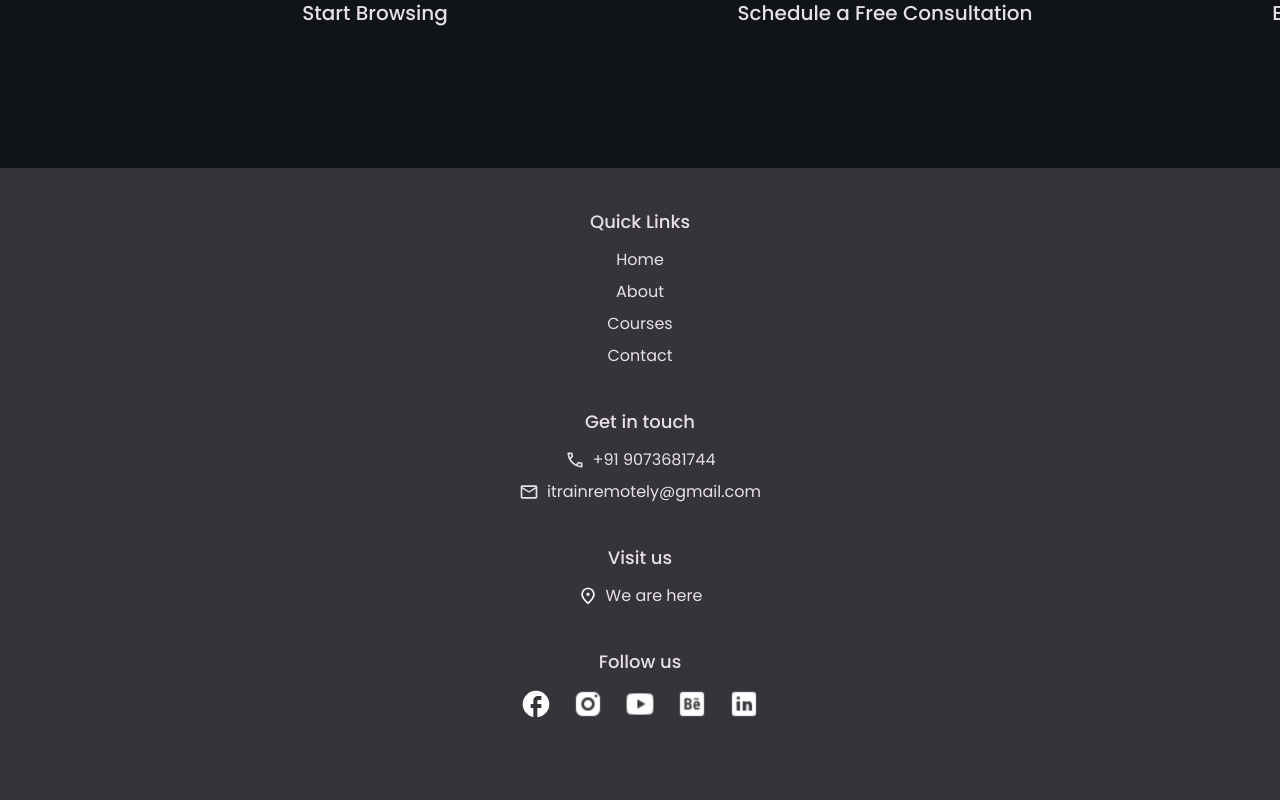
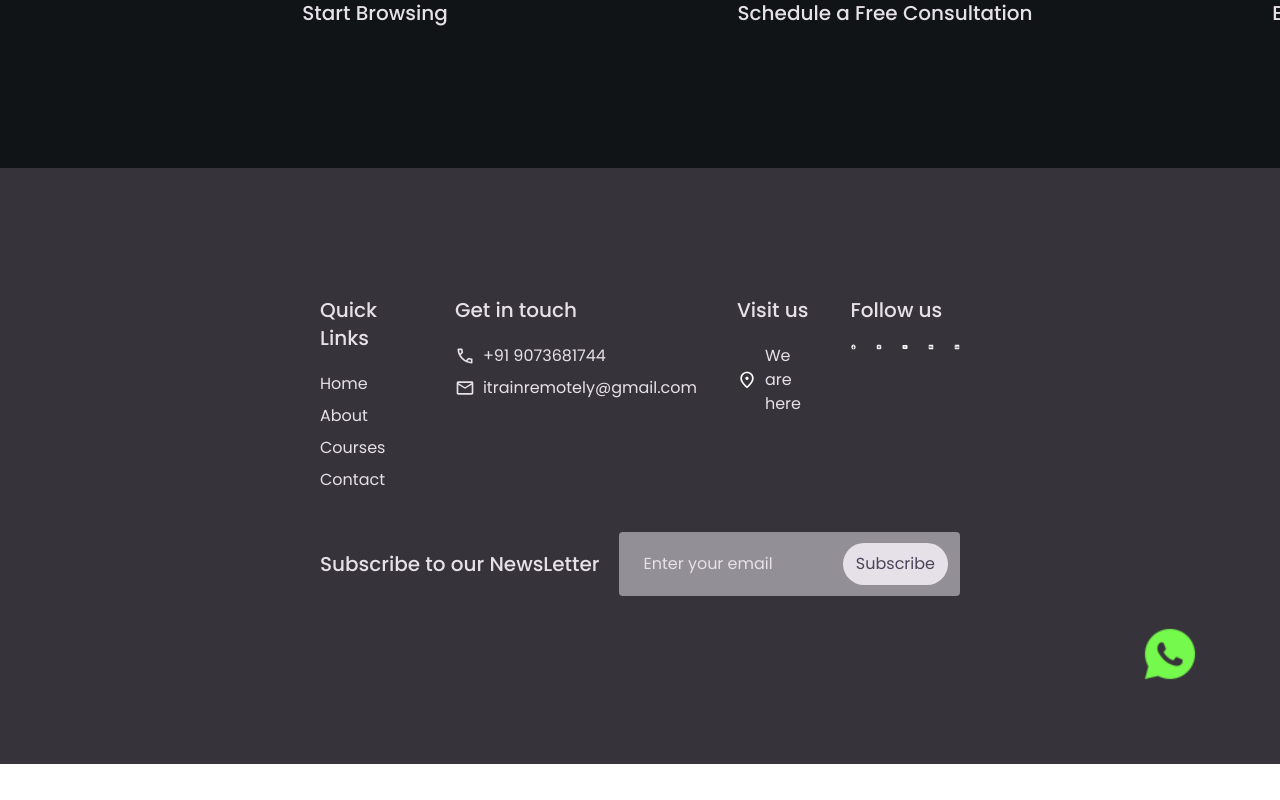
Before and after one commit to NoTimeInnovations/iTrain, a Next.js app: page / in a window 1280 px wide. Shown: the part 7816-8616 px from the top of the page. After the commit the page ends 8580 px from the top, so only its background shows below. Built offline with nearby package versions, Linux system fonts and the light colour scheme.

Commit message:
footer done

```diff
--- a/src/components/Button.jsx
+++ b/src/components/Button.jsx
@@ -1,6 +1,6 @@
 import React from "react";
 
-const Button = ({ bg, color , hoverColor , bgInvert, children, borderColor }) => {
+const Button = ({ bg, color , hoverColor , bgInvert, children, borderColor , padding , textSize }) => {
   return (
     <button
       className={`${
@@ -13,7 +13,7 @@ const Button = ({ bg, color , hoverColor , bgInvert, children, borderColor }) =>
             } hover:bg-buttonHover hover:border-transparent border-[1px]`
       } active:scale-95  transition-all ${
         color ? color : "text-textColor"
-      } ${ hoverColor ? hoverColor : 'hover:text-textColor' } px-[24px] py-[10px] rounded-full w-fit`}
+      } ${ hoverColor ? hoverColor : 'hover:text-textColor' } ${padding ? padding : 'px-[24px] py-[10px]'} ${textSize} rounded-full w-fit`}
     >
       {children}
     </button>
--- a/src/components/Footer.jsx
+++ b/src/components/Footer.jsx
@@ -1,6 +1,7 @@
 import Image from "next/image";
 import Link from "next/link";
 import React from "react";
+import Button from "./Button";
 
 const Footer = () => {
   const webPageLinks = [
@@ -58,23 +59,24 @@ const Footer = () => {
       link: "#",
     },
     {
-      image : '/images/icons/behance.svg',
-      title : 'behance',
-      link : '#'
+      image: "/images/icons/behance.svg",
+      title: "behance",
+      link: "#",
     },
     {
-      image : '/images/icons/linkedin.svg',
-      title : 'linkedin',
-      link : '#'
+      image: "/images/icons/linkedin.svg",
+      title: "linkedin",
+      link: "#",
     },
   ];
 
   return (
-    <footer className="bg-primary text-textColor p-10 grid gap-10">
+    <footer className="bg-primary text-textColor p-10 lg:p-20 xl:px-80 xl:py-32 grid gap-10 relative">
+      <div className="grid gap-10 lg:grid-flow-col">
         {/* webPageLinks  */}
-      <div className="grid place-items-center gap-3 text-center">
+        <div className="grid place-items-center gap-3 lg:gap-5 text-center lg:text-start lg:place-items-start h-fit">
           {/* title  */}
-        <p className="text-lg font-medium">Quick Links</p>
+          <p className="text-lg font-medium lg:text-xl">Quick Links</p>
 
           {/* links  */}
           <div className="grid gap-2">
@@ -87,11 +89,11 @@ const Footer = () => {
         </div>
 
         {/* getInTouchLInks  */}
-      <div className="grid place-items-center gap-3 text-center">
+        <div className="grid place-items-center gap-3 lg:gap-5 text-center h-fit lg:text-start lg:place-items-start ">
           {/* title  */}
-        <p className="text-lg font-medium">Get in touch</p>
+          <p className="text-lg font-medium lg:text-xl">Get in touch</p>
           {/* links  */}
-        <div className="grid place-items-center text-center gap-2">
+          <div className="grid place-items-center text-center gap-2 lg:text-start lg:place-items-start">
             {getInTouchLinks.map((item, index) => (
               <div
                 key={`getintouchlinks_${index}`}
@@ -113,9 +115,9 @@ const Footer = () => {
         </div>
 
         {/* visit us link  */}
-      <div className="grid place-items-center text-center gap-3">
+        <div className="grid place-items-center text-center gap-3 lg:gap-5 h-fit lg:text-start lg:place-items-start ">
           {/* title  */}
-        <p className="font-medium text-lg">Visit us</p>
+          <p className="font-medium text-lg lg:text-xl">Visit us</p>
 
           {/* link  */}
           <Link className="flex items-center gap-2" href={visitUsLink.link}>
@@ -134,14 +136,13 @@ const Footer = () => {
         </div>
 
         {/* follow us links  */}
-      <div className="grid place-items-center text-center gap-3">
+        <div className="grid place-items-center text-center gap-3 lg:gap-5 h-fit lg:text-start lg:place-items-start">
           {/* title  */}
-          <p className="text-lg font-medium">Follow us</p>
+          <p className="text-lg font-medium lg:text-xl">Follow us</p>
 
           {/* links  */}
           <div className="flex items-center gap-5">
-            {
-              followUsLinks.map((item,index)=>(
+            {followUsLinks.map((item, index) => (
               <Link href={item.link}>
                 <Image
                   src={item.image}
@@ -151,17 +152,46 @@ const Footer = () => {
                   className="w-8"
                 />
               </Link>
-              ))
-            }
-
+            ))}
+          </div>
         </div>
       </div>
 
       {/* subscribe to newsletter  */}
-      <div>
+      <div className="grid place-items-center text-center gap-3 lg:gap-5 h-fit lg:grid-flow-col lg:w-fit">
+        <label className="text-lg font-medium lg:text-xl" htmlFor="email">
+          Subscribe to our NewsLetter
+        </label>
 
+        <div className="grid grid-cols-[1fr,min-content] bg-[#938F96] rounded place-items-center px-3 md:py-2">
+          <input
+            type="email"
+            id="email"
+            placeholder="Enter your email"
+            className="w-full placeholder-textColor p-3 bg-transparent focus:outline-none"
+          />
+          <Button
+            bg={"bg-textColor"}
+            color={"text-buttonHover"}
+            padding={"py-2 px-1 lg:px-3"}
+            textSize={"text-xs md:text-base"}
+          >
+            Subscribe
+          </Button>
+        </div>
+      </div>
 
-
+      {/* whastapp  */}
+      <div className="flex justify-end">
+        <Link href={"#"}>
+          <Image
+            src={"/images/icons/whatsapp.svg"}
+            alt="whatsapp"
+            width={100}
+            height={100}
+            className="w-[60px] xl:absolute xl:bottom-20 xl:right-20"
+          />
+        </Link>
       </div>
     </footer>
   );
```
Also changed, not shown: public/images/icons/whatsapp.svg (added). Lines whose indentation alone changed are shown as unchanged.
